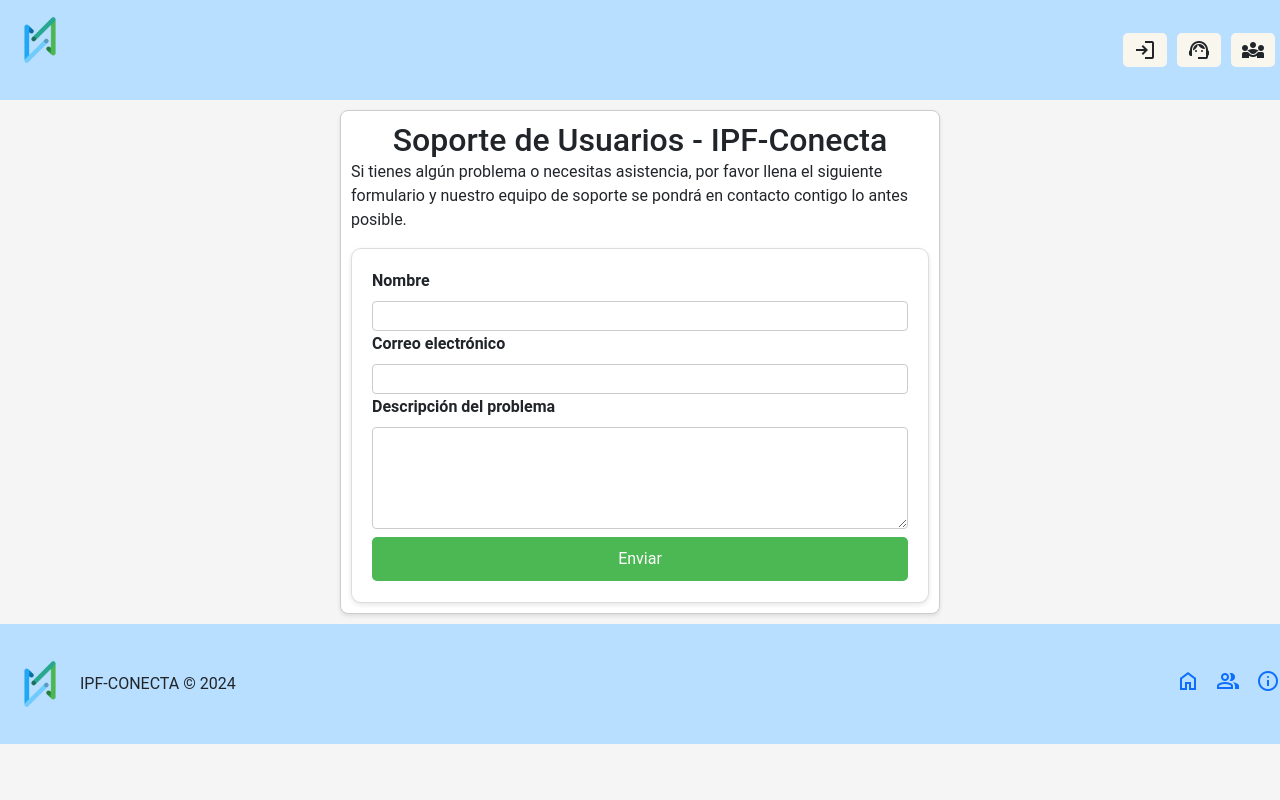
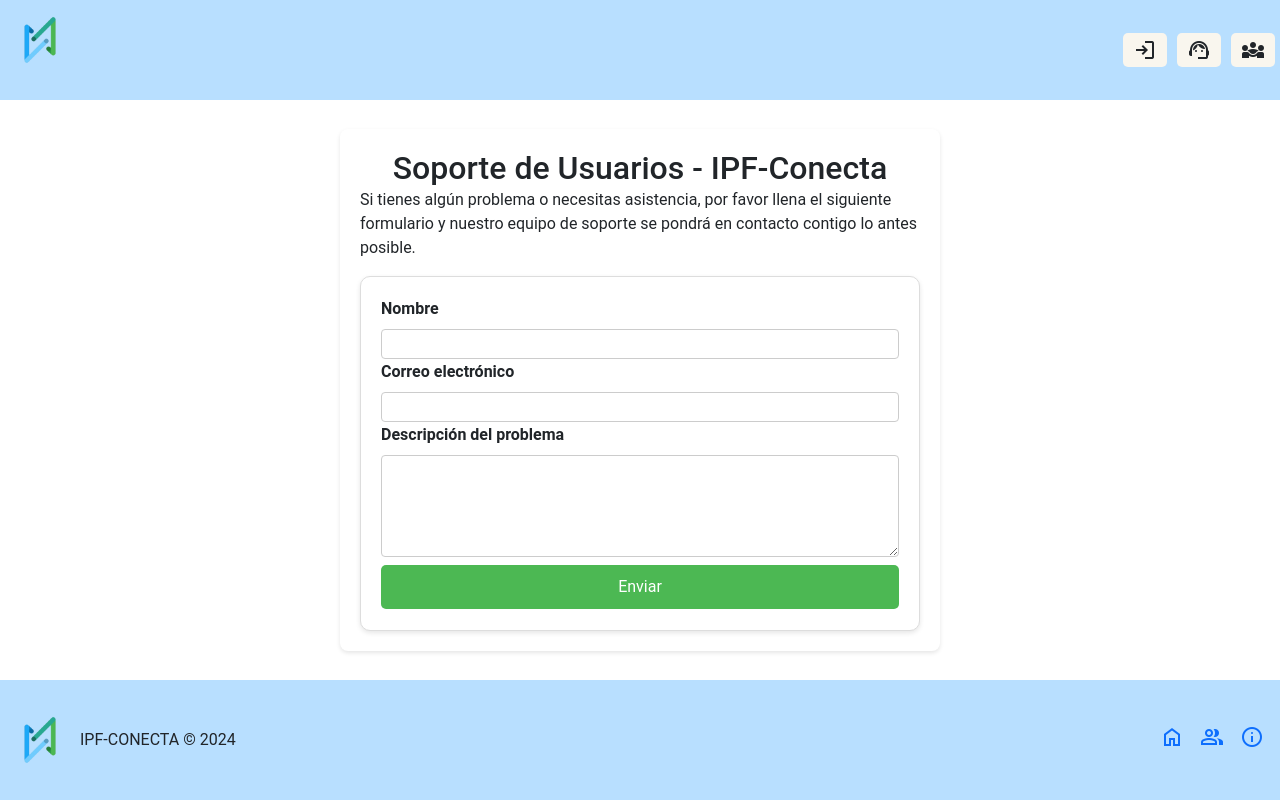
Before and after one commit to IPF-CONECTA/IPF-CONECTA, a React (Vite) app in the folder client/: page /support in a window 1280 px wide. Built offline with nearby package versions, Linux system fonts and the light colour scheme.

Commit message:
Fix: estilos varios bugeados

```diff
--- a/client/public/css/login.module.css
+++ b/client/public/css/login.module.css
@@ -1,7 +1,8 @@
 /* login.module.css */
 
 .login-container {
-  max-width: 400px;
+  width: 400px;
+  height: fit-content;
   margin: 110px auto;
   padding: 20px;
   border: 1px solid #ccc;
--- a/client/public/layout.css
+++ b/client/public/layout.css
@@ -5,5 +5,5 @@ main {
   margin: 0;
   padding: 0;
   font-family: "Roboto", sans-serif;
-  background-color: rgb(245, 245, 245);
+  background-color: rgb(255, 255, 255);
 }
--- a/client/public/main.module.css
+++ b/client/public/main.module.css
@@ -113,6 +113,7 @@ section {
   border: 1px solid #e0e0e0;
   border-radius: 10px;
   transition: transform 0.3s;
+  animation: up-down 2s infinite;
 }
 
 .service:hover {
@@ -123,7 +124,6 @@ section {
   width: 150px;
   height: 150px;
   margin-bottom: 10px;
-  animation: up-down 2s infinite;
 }
 
 .service h3 {
@@ -166,8 +166,9 @@ section {
 
 /* Sección sobre nosotros */
 .about-section {
-  background-color: #f9f6ee;
+  background-color: white;
   text-align: center;
+  margin-bottom: 20px;
 }
 
 .about-content {
--- a/client/public/support.css
+++ b/client/public/support.css
@@ -1,9 +1,9 @@
 /* Contenedor de soporte */
 .support-container {
-  max-width: 600px;
+  width: 600px;
   margin: 10px auto;
-  padding: 10px;
-  border: 1px solid #ccc;
+  padding: 20px;
+  height: fit-content;
   border-radius: 8px;
   background-color: #fff;
   box-shadow: 0 2px 4px rgba(0, 0, 0, 0.1);
--- a/client/src/components/AdminCompany.jsx
+++ b/client/src/components/AdminCompany.jsx
@@ -4,16 +4,10 @@ import { Footer } from "../pages/Footer";
 
 export const AdminCompany = () => {
   return (
-    <div
-      style={{
-        display: "grid",
-        gridTemplateRows: "auto 1fr auto",
-        minHeight: "100vh",
-      }}
-    >
+    <>
       <Nav />
       <AdminPanel />
       <Footer />
-    </div>
+    </>
   );
 };
--- a/client/src/components/Layout.jsx
+++ b/client/src/components/Layout.jsx
@@ -2,5 +2,16 @@ import React from "react";
 import "../../public/layout.css";
 
 export const Layout = ({ children }) => {
-  return <div className="layout-container">{children}</div>;
+  return (
+    <div
+      style={{
+        display: "grid",
+        gridTemplateRows: "auto 1fr auto",
+        minHeight: "100vh",
+      }}
+      className="layout-container"
+    >
+      {children}
+    </div>
+  );
 };
--- a/client/src/pages/AdminCompany.jsx
+++ b/client/src/pages/AdminCompany.jsx
@@ -170,10 +170,7 @@ export const AdminPanel = () => {
               <div className={styles.DetailSection}>
                 <div className={styles.UserDetails}>
                   <h4>Usuario que lo solicitó:</h4>
-                  <p>
-                    <strong>UUID:</strong>{" "}
-                    {selectedCompany.associations[0].user.id}
-                  </p>
+
                   <p>
                     <strong>Nombres y Apellidos:</strong>{" "}
                     {`${selectedCompany.associations[0].user.names} ${selectedCompany.associations[0].user.surnames}`}
@@ -193,9 +190,6 @@ export const AdminPanel = () => {
                 </div>
                 <div className={styles.CompanyDetails}>
                   <h4>Datos de la Empresa:</h4>
-                  <p>
-                    <strong>UUID:</strong> {selectedCompany.id}
-                  </p>
                   <img
                     src={selectedCompany.logoUrl}
                     alt={`${selectedCompany.name} Logo`}
--- a/client/src/pages/Footer.jsx
+++ b/client/src/pages/Footer.jsx
@@ -5,13 +5,14 @@ import { Link } from "react-router-dom";
 
 export const Footer = () => {
   return (
-    <div className="FinPag">
-        <footer>
+    <footer className="FinPag">
       <div className="d-flex align-items-center">
-            <Link to={"/"}><img src={logoImage} alt="Logo" className="logoImage" /></Link>
+        <Link to={"/"}>
+          <img src={logoImage} alt="Logo" className="logoImage" />
+        </Link>
         <span className="mb-3 mb-md-0">IPF-CONECTA © 2024</span>
       </div>
-          <ul className="nav list-unstyled d-flex">
+      <ul className="nav list-unstyled d-flex pe-3">
         <li className="ms-3">
           <Link to={"/"}>
             <span className="material-symbols-outlined">home</span>
@@ -29,6 +30,5 @@ export const Footer = () => {
         </li>
       </ul>
     </footer>
-      </div>
   );
 };
--- a/client/src/pages/Login.jsx
+++ b/client/src/pages/Login.jsx
@@ -1,8 +1,7 @@
 // Login.js
-import { useForm } from "react-hook-form";
+import { set, useForm } from "react-hook-form";
 import React, { useContext, useEffect } from "react";
 import styles from "../../public/css/login.module.css";
-import { useNoti } from "../hooks/useNoti";
 import { authContext } from "../context/auth/Context";
 import { useNavigate } from "react-router-dom";
 
@@ -18,7 +17,11 @@ export const Login = () => {
     password: "",
   });
   useEffect(() => {
-    if (authState.isLogged) navigate("/");
+    if (authState.isLogged) {
+      setTimeout(() => {
+        navigate("/");
+      }, 500);
+    }
   }, [authState.isLogged, navigate]);
 
   async function onSubmit(data) {
--- a/client/src/pages/Support.jsx
+++ b/client/src/pages/Support.jsx
@@ -48,7 +48,7 @@ export const Support = () => {
 
   return (
     <>
-      <main>
+      <main className="d-flex align-items-center">
         <div className="support-container">
           <h2 className="support-header">Soporte de Usuarios - IPF-Conecta</h2>
           <p>
--- a/client/src/services/authService.js
+++ b/client/src/services/authService.js
@@ -20,7 +20,7 @@ export const authService = {
     },
 
     getToken: () => {
-        return JSON.parse(localStorage.getItem('token'));
+        return localStorage.getItem('token');
     },
 
     setToken: (data) => {
```
Also changed, not shown: 1 other file (tests, documents, lock files or other folders). Lines whose indentation alone changed are shown as unchanged.
